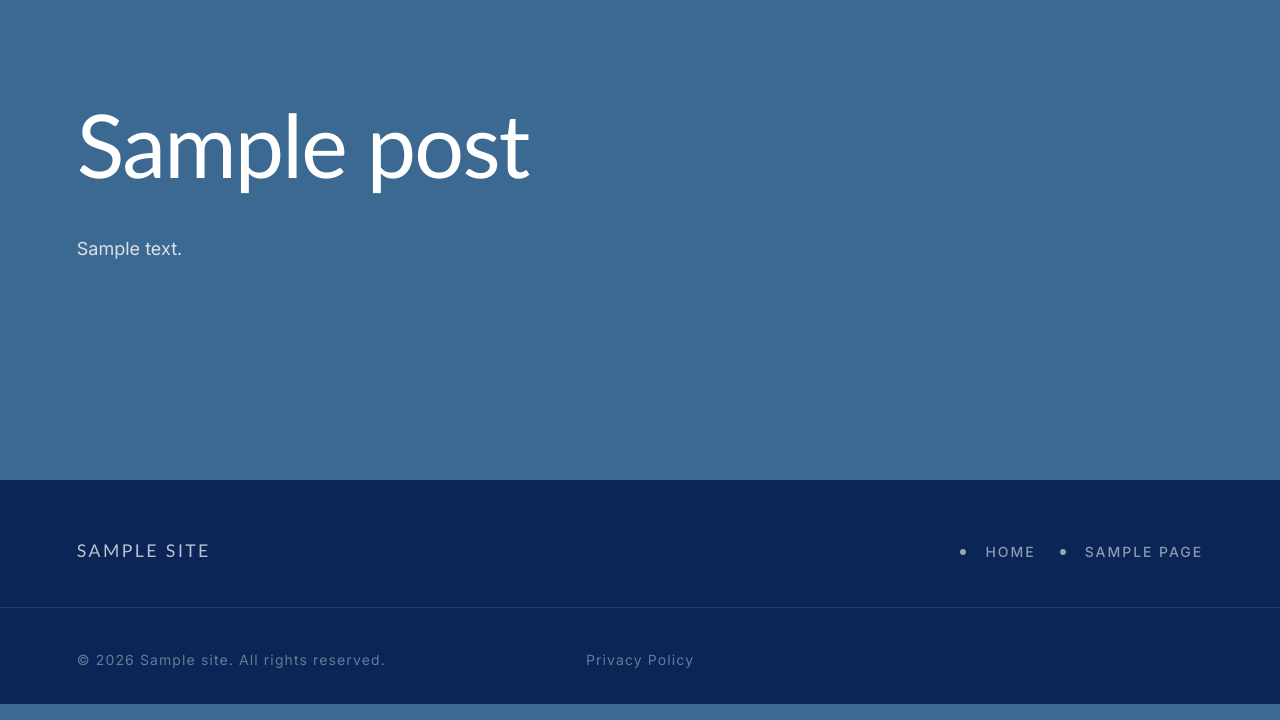
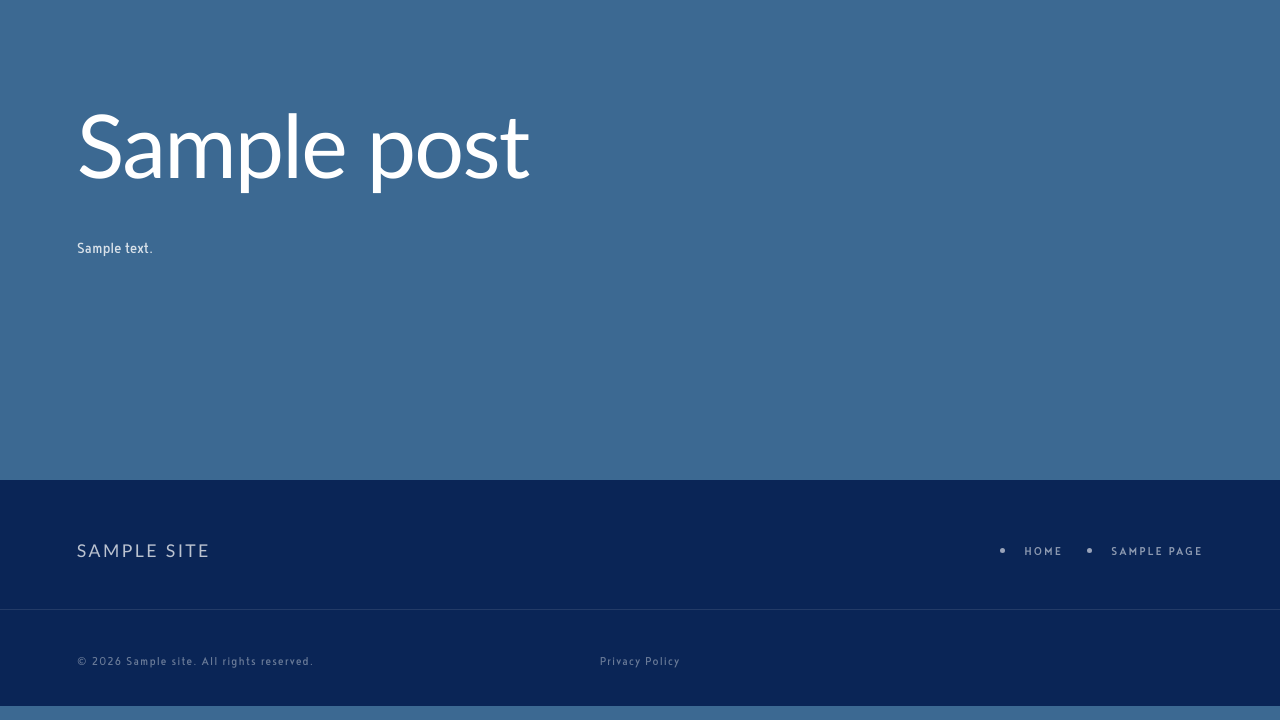
Before and after one commit to Bruddas-Industries/Sterling-Properties, a WordPress theme: template rivergate-bordentown/theme/rivergate-bordentown/index.php in a window 1280 px wide. Shown: the part 80-800 px from the top of the page. Run offline with PHP 8.4 and a stand-in for WordPress, Linux system fonts and the light colour scheme; the site name, menu and one post (Sample post) are stand-ins, and other content is empty; some web fonts are replaced.

Commit message:
Body font: wire Noyh Geometric Slim (Light/Regular/Medium/Bold)
Add the four Noyh Geometric Slim weights (.otf) and point the Noyh @font-face
rules at them, so body/paragraph text renders in the brand face (Regular is the
base; 300/500/700 are real weights, not synthesized). Update fonts README.

Co-Authored-By: Claude Opus 4.8 <noreply@anthropic.com>

```diff
--- a/rivergate-bordentown/theme/rivergate-bordentown/assets/css/global.css
+++ b/rivergate-bordentown/theme/rivergate-bordentown/assets/css/global.css
@@ -2750,31 +2750,32 @@ body.mp-open { overflow: hidden; }
   font-style: normal;
   font-display: swap;
 }
+/* Noyh Geometric Slim (body) — Regular is the base face; Light/Medium/Bold
+   cover the other weights the design uses so nothing is faux-synthesized. */
 @font-face {
   font-family: 'Noyh';
-  src: url('../fonts/Noyh-Light.woff2') format('woff2');
+  src: url('../fonts/Noyh-Light.otf') format('opentype');
   font-weight: 300;
   font-style: normal;
   font-display: swap;
 }
 @font-face {
   font-family: 'Noyh';
-  src: url('../fonts/Noyh-Regular.woff2') format('woff2'),
-       url('../fonts/Noyh-Regular.woff')  format('woff');
+  src: url('../fonts/Noyh-Regular.otf') format('opentype');
   font-weight: 400;
   font-style: normal;
   font-display: swap;
 }
 @font-face {
   font-family: 'Noyh';
-  src: url('../fonts/Noyh-Medium.woff2') format('woff2');
+  src: url('../fonts/Noyh-Medium.otf') format('opentype');
   font-weight: 500;
   font-style: normal;
   font-display: swap;
 }
 @font-face {
   font-family: 'Noyh';
-  src: url('../fonts/Noyh-Bold.woff2') format('woff2');
+  src: url('../fonts/Noyh-Bold.otf') format('opentype');
   font-weight: 700;
   font-style: normal;
   font-display: swap;
```
Also changed, not shown: rivergate-bordentown/theme/rivergate-bordentown/assets/fonts/Noyh-Bold.otf (added), rivergate-bordentown/theme/rivergate-bordentown/assets/fonts/Noyh-Light.otf (added), rivergate-bordentown/theme/rivergate-bordentown/assets/fonts/Noyh-Medium.otf (added), rivergate-bordentown/theme/rivergate-bordentown/assets/fonts/Noyh-Regular.otf (added), rivergate-bordentown/theme/rivergate-bordentown/assets/fonts/README.txt.
